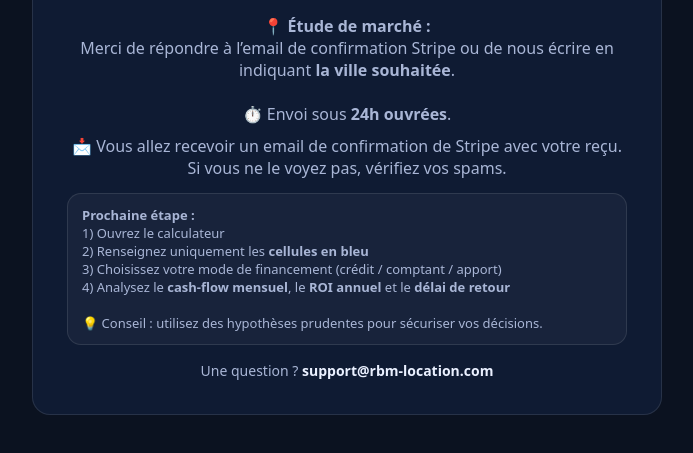
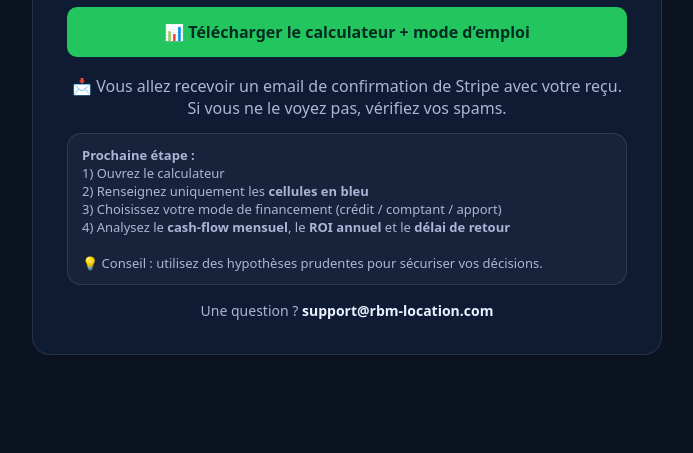
Before and after one commit to contact452/SITE-AUTOPARTAGE, a plain HTML site: page merci-calculateur.html in a window 1280 px wide. Shown: the part 353-806 px from the top of the page, without its empty margins (293-986 px from the left). Drawn offline with Linux system fonts and the light colour scheme.

Commit message:
Update merci-calculateur.html

```diff
--- a/merci-calculateur.html
+++ b/merci-calculateur.html
@@ -78,13 +78,7 @@
    ">
 📊 Télécharger le calculateur + mode d’emploi
 </a>
-    <p>
-📍 <b>Étude de marché :</b><br>
-Merci de répondre à l’email de confirmation Stripe
-ou de nous écrire en indiquant <b>la ville souhaitée</b>.
-<br><br>
-⏱️ Envoi sous <b>24h ouvrées</b>.
-</p>
+
 
 
     <p>
```
